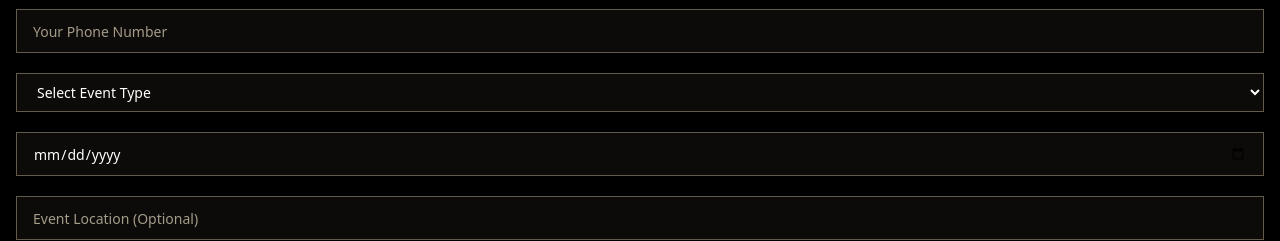
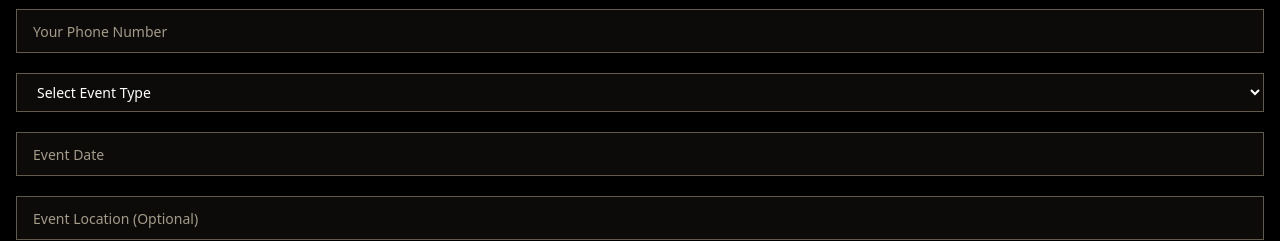
Before and after one commit to harshivkrishna/mighty-plethora, a React (Vite) app in the folder client/: page / in a window 1280 px wide. Shown: the part 5860-6101 px from the top of the page. Built offline with nearby package versions, Linux system fonts and the light colour scheme; no server answers; the HTML template or start-up script is replaced by a standard one.

Commit message:
modified:   client/src/Components/Contact/Contact.jsx

```diff
--- a/client/src/Components/Contact/Contact.jsx
+++ b/client/src/Components/Contact/Contact.jsx
@@ -164,7 +164,7 @@ const EventContactForm = () => {
 
           <div className="form-group mt-3">
             <input
-              type="date"
+              type="text"
               name="eventDate"
               className="form-control w-full px-4 py-2 border border-gray-300 rounded-md"
               value={formData.eventDate}
```
